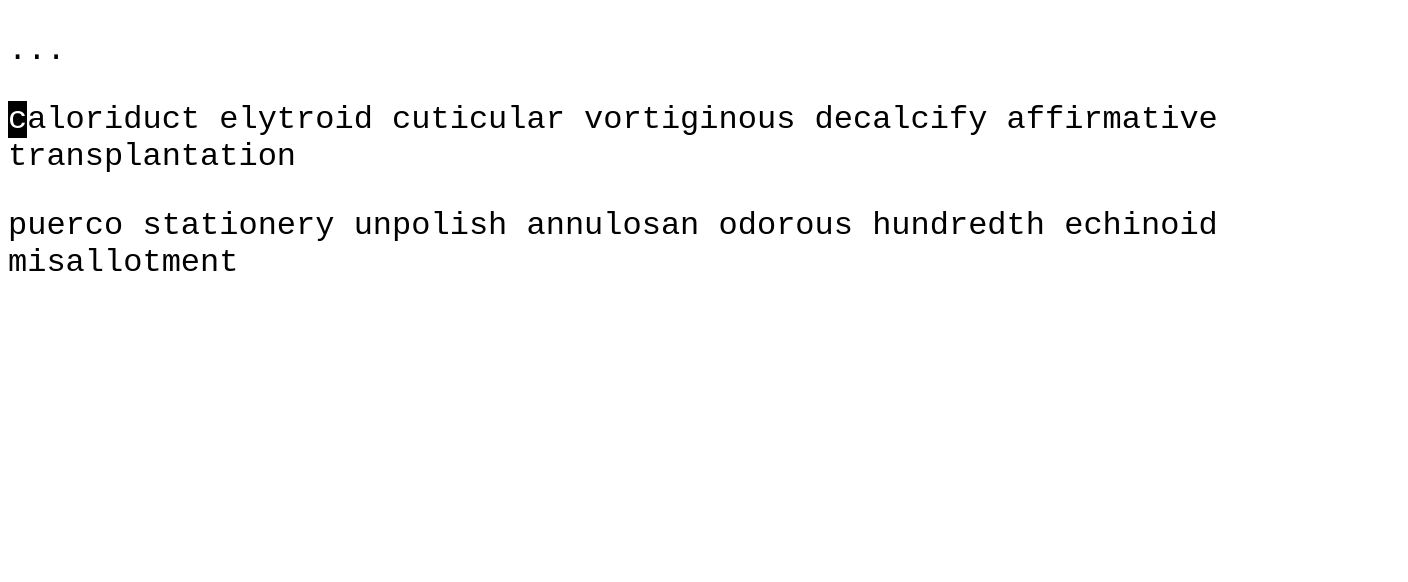
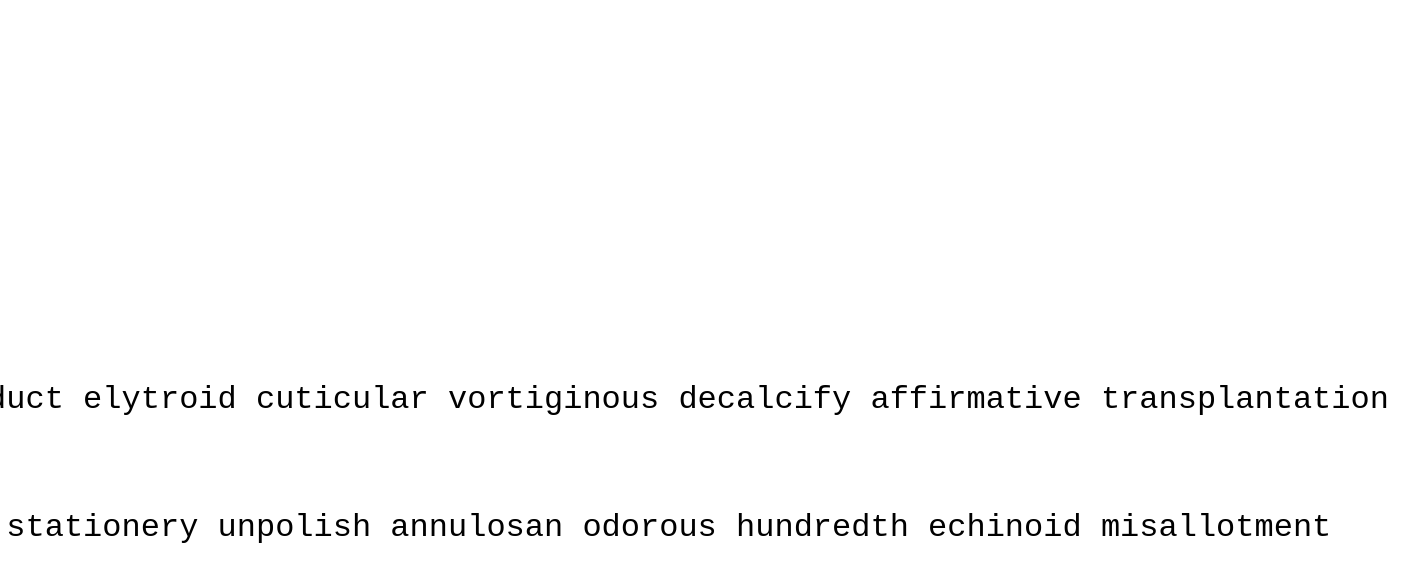
Before and after one commit to grzegorz-wcislo/hackracer, a React (Create React App) app: page / in a window 1280 px wide. Shown: the top 582 px of the page, 1408 px wide, since content can reach past the window. Built offline with nearby package versions, Linux system fonts and the light colour scheme.

Commit message:
Start styling

```diff
--- a/src/App.css
+++ b/src/App.css
@@ -1,38 +1,54 @@
-.App {
-  text-align: center;
+.app {
+  width: 100vw;
+  height: 100vh;
+  display: flex;
+  align-items: center;
+  justify-content: center;
 }
 
-.App-logo {
-  height: 40vmin;
-  pointer-events: none;
+.line {
+  width: 80ch;
+  font-family: 'Courier New', Courier, monospace;
+  font-size: 32px;
+  line-height: 8rem;
 }
 
-@media (prefers-reduced-motion: no-preference) {
-  .App-logo {
-    animation: App-logo-spin infinite 20s linear;
+.line-curr::before {
+  content: '> ';
+  margin-left: -2ch;
+}
+
+.char-typed {
+  color: green;
+}
+
+.char-error {
+  color: orange;
+}
+
+.char-garbage {
+  color: red;
+}
+
+.char-cursor {
+  animation-name: blink;
+  animation-fill-mode: forwards;
+  animation-iteration-count: infinite;
+  animation-duration: 1s;
+  animation-timing-function: step-end;
+}
+
+@keyframes blink {
+  0% {
+    background-color: black;
+    color: white;
+  }
+  50% {
+    background-color: white;
+    color: black;
+  }
+  100% {
+    background-color: white;
+    color: black;
   }
 }
-
-.App-header {
-  background-color: #282c34;
-  min-height: 100vh;
-  display: flex;
-  flex-direction: column;
-  align-items: center;
-  justify-content: center;
-  font-size: calc(10px + 2vmin);
-  color: white;
-}
-
-.App-link {
-  color: #61dafb;
-}
-
-@keyframes App-logo-spin {
-  from {
-    transform: rotate(0deg);
-  }
-  to {
-    transform: rotate(360deg);
-  }
-}
--- a/src/App.tsx
+++ b/src/App.tsx
@@ -1,8 +1,13 @@
-import React  from 'react';
+import React from 'react';
+import './App.css';
 import Lines from './Lines';
 
 function App(): JSX.Element {
-  return <Lines />;
+  return (
+    <div className="app">
+      <Lines />
+    </div>
+  );
 }
 
 export default App;
--- /dev/null
+++ b/src/CurrentLine.tsx
@@ -0,0 +1,101 @@
+import React from 'react';
+
+interface CurrentLineParams {
+  text: string;
+  timestamps: number[];
+  errors: number[];
+  garbage: string;
+}
+
+enum CharType {
+  UNTYPED,
+  CURSOR,
+  TYPED,
+  ERROR,
+  GARBAGE,
+}
+
+interface Char {
+  index: number;
+  char: string;
+  type: CharType;
+}
+
+const typeClass = (type: CharType): string => {
+  switch (type) {
+    case CharType.UNTYPED:
+      return 'char char-untyped';
+    case CharType.CURSOR:
+      return 'char char-cursor';
+    case CharType.TYPED:
+      return 'char char-typed';
+    case CharType.ERROR:
+      return 'char char-error';
+    case CharType.GARBAGE:
+      return 'char char-garbage';
+  }
+};
+
+function CurrentLine({
+  text,
+  timestamps,
+  errors,
+  garbage,
+}: CurrentLineParams): JSX.Element {
+  const tsl = timestamps.length;
+  const gl = garbage.length;
+
+  const beforeCursor = text
+    .slice(0, tsl)
+    .split('')
+    .map((char, index) => {
+      return {
+        char,
+        index,
+        type: errors.includes(index) ? CharType.ERROR : CharType.TYPED,
+      };
+    });
+
+  const garb = garbage.split('').map((char, index) => {
+    return {
+      char,
+      index: tsl + index,
+      type: CharType.GARBAGE,
+    };
+  });
+
+  const cursor = {
+    char: text[tsl + gl],
+    index: tsl + gl,
+    type: CharType.CURSOR,
+  };
+
+  const afterCursor = text
+    .slice(tsl + gl + 1)
+    .split('')
+    .map((char, index) => {
+      return {
+        char,
+        index: tsl + gl + 1 + index,
+        type: CharType.UNTYPED,
+      };
+    });
+
+  const characters = [...beforeCursor, ...garb, cursor, ...afterCursor];
+
+  // console.log(characters);
+
+  return (
+    <p className="line line-curr">
+      {characters.map((c) => {
+        return (
+          <span key={c.index} className={typeClass(c.type)}>
+            {c.char}
+          </span>
+        );
+      })}
+    </p>
+  );
+}
+
+export default CurrentLine;
--- /dev/null
+++ b/src/Line.tsx
@@ -0,0 +1,14 @@
+import React from 'react';
+
+interface LineProps {
+  text: string;
+  types: string[];
+}
+
+function Line({ text, types }: LineProps): JSX.Element {
+  const classes = 'line ' + types.map((t) => 'line-' + t).join(' ');
+
+  return <p className={classes}>{text}</p>;
+}
+
+export default Line;
--- a/src/LineHandler.tsx
+++ b/src/LineHandler.tsx
@@ -1,4 +1,5 @@
 import React, { useState, useEffect } from 'react';
+import CurrentLine from './CurrentLine';
 
 interface LineHandlerProps {
   text: string;
@@ -7,10 +8,12 @@ interface LineHandlerProps {
 
 function LineHandler({ text, onLineFinished }: LineHandlerProps): JSX.Element {
   const [garbage, setGarbage] = useState<string>('');
+  const [errors, setErrors] = useState<number[]>([]);
   const [timestamps, setTimestamps] = useState<number[]>([]);
 
   const nextLine = (): void => {
     setGarbage('');
+    setErrors([]);
     setTimestamps([]);
     onLineFinished();
   };
@@ -36,6 +39,15 @@ function LineHandler({ text, onLineFinished }: LineHandlerProps): JSX.Element {
     } else {
       if (key === ' ' && index === 0) return;
 
+      if (garbage === '') {
+        setErrors((errors) => {
+          if (errors[errors.length - 1] === index) return errors;
+          else return [...errors, index];
+        });
+      }
+
+      if (index + garbage.length >= text.length - 1) return;
+
       setGarbage((g) => g + (key === ' ' ? '█' : key));
     }
   };
@@ -45,22 +57,7 @@ function LineHandler({ text, onLineFinished }: LineHandlerProps): JSX.Element {
     return (): void => document.removeEventListener('keydown', onKeyDown);
   });
 
-  return (
-    <div className="line">
-      <p style={{ fontFamily: 'monospace', fontSize: '32px' }}>
-        <span>{text.slice(0, timestamps.length)}</span>
-        <span style={{ color: 'red' }}>{garbage}</span>
-        <span style={{ backgroundColor: 'black', color: 'white' }}>
-          {/* {text.slice(timestamps.length, timestamps.length + 1)} */}
-          {text.slice(
-            timestamps.length + garbage.length,
-            timestamps.length + garbage.length + 1
-          )}
-        </span>
-        <span>{text.slice(timestamps.length + garbage.length + 1)}</span>
-      </p>
-    </div>
-  );
+  return <CurrentLine {...{ text, timestamps, garbage, errors }} />;
 }
 
 export default LineHandler;
--- a/src/Lines.tsx
+++ b/src/Lines.tsx
@@ -1,4 +1,5 @@
 import React, { useState } from 'react';
+import Line from './Line';
 import LineHandler from './LineHandler';
 import LineGenerator from './lineGenerator';
 
@@ -16,10 +17,10 @@ function Lines(): JSX.Element {
   };
 
   return (
-    <div>
-      <p style={{ fontFamily: 'monospace', fontSize: '32px' }}>{texts[0]}</p>
+    <div className="lines">
+      <Line text={texts[0]} types={['prev']} />
       <LineHandler text={texts[1]} onLineFinished={onLineFinished} />
-      <p style={{ fontFamily: 'monospace', fontSize: '32px' }}>{texts[2]}</p>
+      <Line text={texts[2]} types={['next']} />
     </div>
   );
 }
--- /dev/null
+++ b/src/index.css
@@ -0,0 +1,48 @@
+/* http://meyerweb.com/eric/tools/css/reset/
+   v2.0 | 20110126
+   License: none (public domain)
+*/
+
+html, body, div, span, applet, object, iframe,
+h1, h2, h3, h4, h5, h6, p, blockquote, pre,
+a, abbr, acronym, address, big, cite, code,
+del, dfn, em, img, ins, kbd, q, s, samp,
+small, strike, strong, sub, sup, tt, var,
+b, u, i, center,
+dl, dt, dd, ol, ul, li,
+fieldset, form, label, legend,
+table, caption, tbody, tfoot, thead, tr, th, td,
+article, aside, canvas, details, embed,
+figure, figcaption, footer, header, hgroup,
+menu, nav, output, ruby, section, summary,
+time, mark, audio, video {
+	margin: 0;
+	padding: 0;
+	border: 0;
+	font-size: 100%;
+	font: inherit;
+	vertical-align: baseline;
+}
+/* HTML5 display-role reset for older browsers */
+article, aside, details, figcaption, figure,
+footer, header, hgroup, menu, nav, section {
+	display: block;
+}
+body {
+	line-height: 1;
+}
+ol, ul {
+	list-style: none;
+}
+blockquote, q {
+	quotes: none;
+}
+blockquote:before, blockquote:after,
+q:before, q:after {
+	content: '';
+	content: none;
+}
+table {
+	border-collapse: collapse;
+	border-spacing: 0;
+}
--- a/src/index.tsx
+++ b/src/index.tsx
@@ -1,5 +1,6 @@
 import React from 'react';
 import ReactDOM from 'react-dom';
+import './index.css';
 import App from './App';
 import * as serviceWorker from './serviceWorker';
 
```
